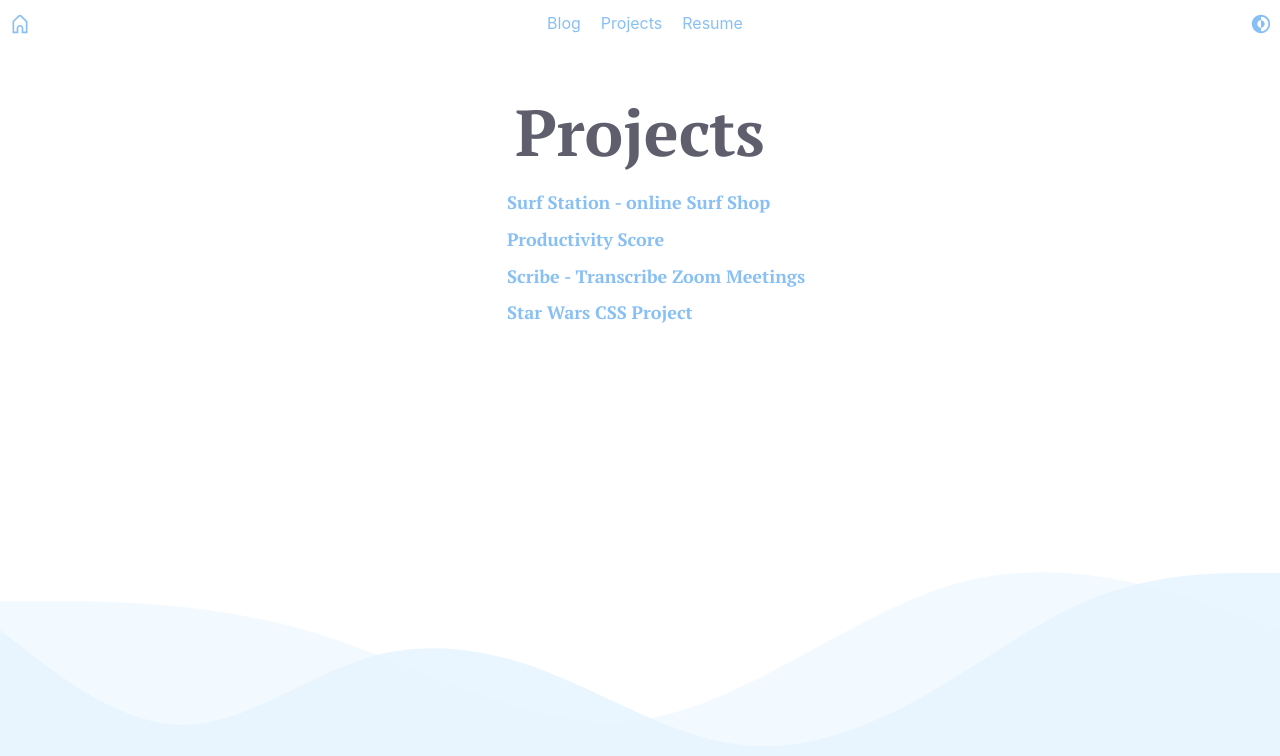
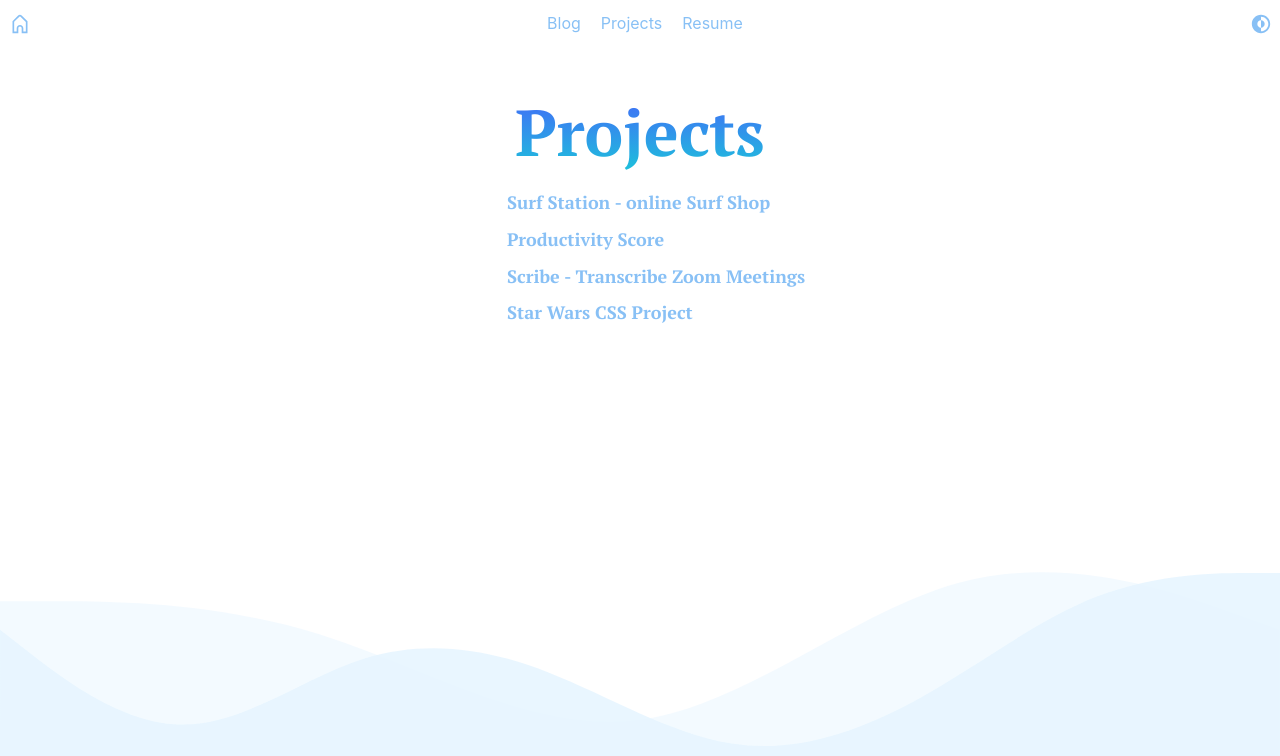
Before and after one commit to razume/portfolio, a React app: page /projects in a window 1280 px wide. Shown: the top 756 px of the page. Built offline with nearby package versions, Linux system fonts and the light colour scheme.

Commit message:
Make Welcome heading gradient

```diff
--- a/src/App.css
+++ b/src/App.css
@@ -140,6 +140,12 @@ p {
 
 #logout-button:hover {
   color: rgb(255, 0, 0);
+}
+.gradient {
+  font-size: 72px;
+  background: -webkit-linear-gradient(#4a58fe, #17d0d6);
+  -webkit-background-clip: text;
+  -webkit-text-fill-color: transparent;
 }
 
 .body-wrapper {
--- a/src/components/HomePage.js
+++ b/src/components/HomePage.js
@@ -5,7 +5,9 @@ export default function HomePage() {
   return (
     <div>
       <div>
-        <h3 style={{ fontSize: "65px" }}>Welcome.</h3>
+        <h3 className="gradient" style={{ fontSize: "65px" }}>
+          Welcome.
+        </h3>
         <br />
         <h5 style={{ fontSize: "18px" }}>
           My name's Leighton. This is one of the places where I keep track of
@@ -32,8 +34,8 @@ export default function HomePage() {
           becoming well aquainted with the rigors of end to end testing and the
           amount of work that is required to manage a large test bed. I've also
           had the opportunity to write some software to improve the reporting
-          capabilities of the enormous test bed. That has been a fun project
-          that is still very much a work in progress.
+          capabilities of the enormous test bed. That has been a fun way to
+          learn about the structure of our testing.
         </p>
         <p>
           Take a look at the <em>Blog</em> section to see some of my thoughts
--- a/src/components/ProjectsPage.js
+++ b/src/components/ProjectsPage.js
@@ -15,7 +15,12 @@ export default function ProjectsPage({ selectedProject, setSelectedProject }) {
     <div>
       {!selectedProject ? (
         <div>
-          <h3 style={{ fontSize: "65px", textAlign: "center" }}>Projects</h3>
+          <h3
+            style={{ fontSize: "65px", textAlign: "center" }}
+            className="gradient"
+          >
+            Projects
+          </h3>
           <ul className="blog-links-container">
             {projects.map((project) => {
               return (
```
